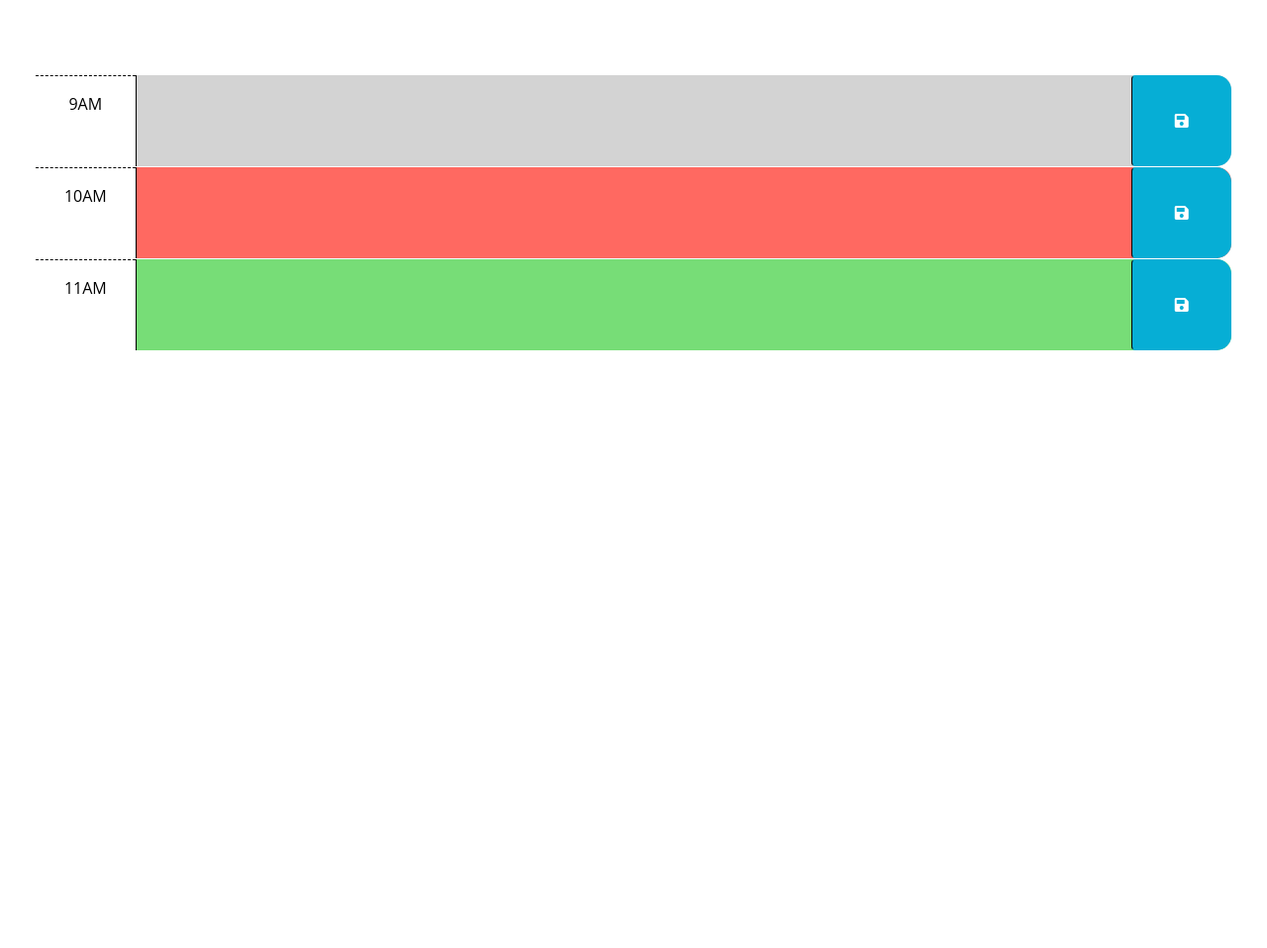
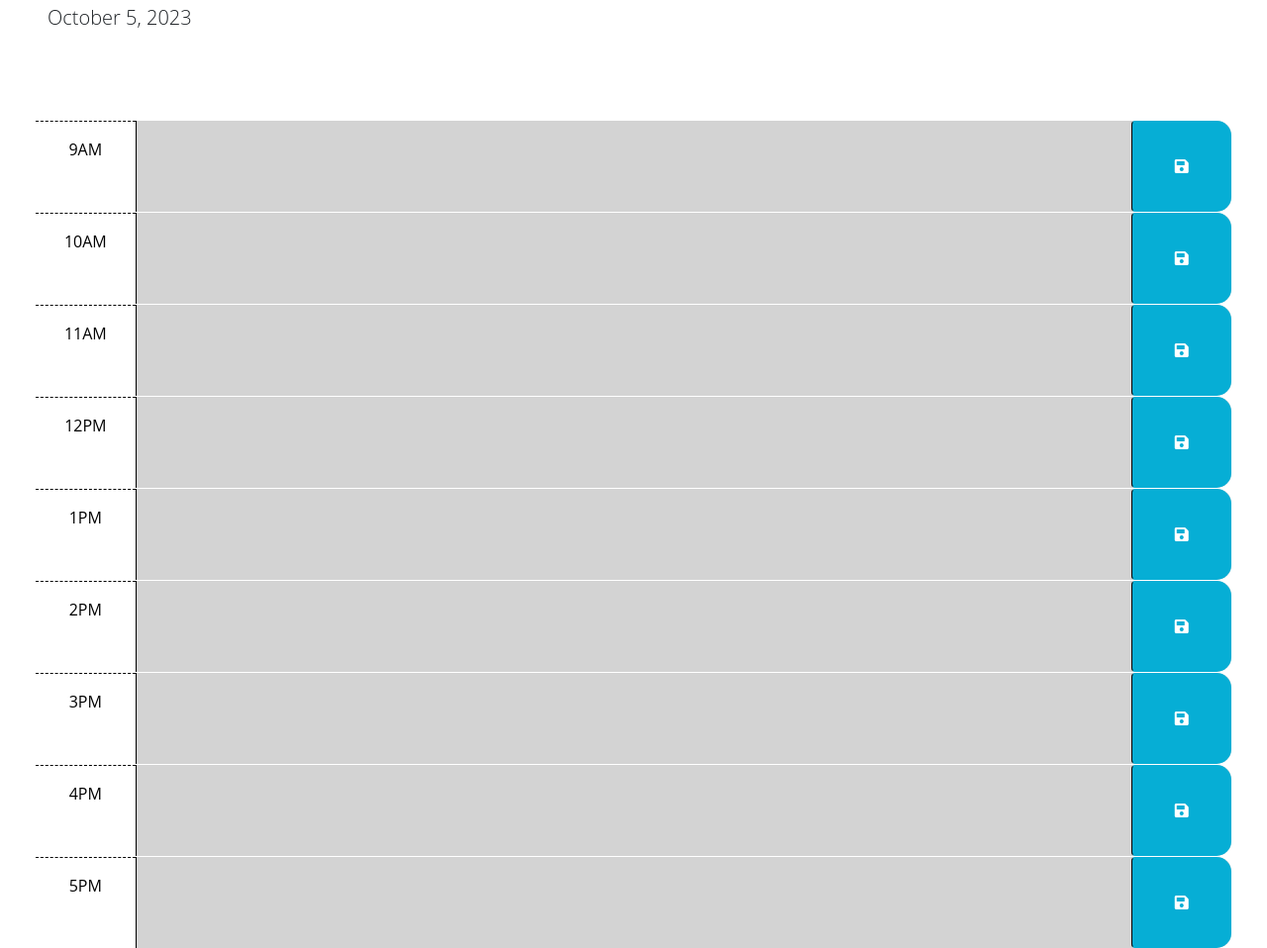
Before and after one commit to stellyes/js-tell-me-my-day, a plain HTML site: page Develop/index.html in a window 1280 px wide. Shown: the part 176-1134 px from the top of the page at 99% size. Before the commit the page ends 800 px from the top, so only its background shows below. Drawn offline with nearby package versions, Linux system fonts and the light colour scheme.

Commit message:
Added logic for date display and calendar 'past, present, future' recoloring feature

```diff
--- a/Develop/index.html
+++ b/Develop/index.html
@@ -31,37 +31,70 @@
       <p id="currentDay" class="lead"></p>
     </header>
     <div class="container-fluid px-5">
-      <!-- Use class for "past", "present", and "future" to apply styles to the
-        time-block divs accordingly. The javascript will need to do this by
-        adding/removing these classes on each div by comparing the hour in the
-        id to the current hour. The html provided below is meant to be an example
-        demonstrating how the css provided can be leveraged to create the
-        desired layout and colors. The html below should be removed or updated
-        in the finished product. Remember to delete this comment once the
-        code is implemented.
-        -->
-
-      <!-- Example of a past time block. The "past" class adds a gray background color. -->
-      <div id="hour-9" class="row time-block past">
+      <div id="hour-9" class="row time-block future">
         <div class="col-2 col-md-1 hour text-center py-3">9AM</div>
         <textarea class="col-8 col-md-10 description" rows="3"> </textarea>
         <button class="btn saveBtn col-2 col-md-1" aria-label="save">
           <i class="fas fa-save" aria-hidden="true"></i>
         </button>
       </div>
-
-      <!-- Example of a present time block. The "present" class adds a red background color. -->
-      <div id="hour-10" class="row time-block present">
+      <div id="hour-10" class="row time-block future">
         <div class="col-2 col-md-1 hour text-center py-3">10AM</div>
         <textarea class="col-8 col-md-10 description" rows="3"> </textarea>
         <button class="btn saveBtn col-2 col-md-1" aria-label="save">
           <i class="fas fa-save" aria-hidden="true"></i>
         </button>
       </div>
-
-      <!-- Example of a future time block. The "future" class adds a green background color. -->
       <div id="hour-11" class="row time-block future">
         <div class="col-2 col-md-1 hour text-center py-3">11AM</div>
+        <textarea class="col-8 col-md-10 description" rows="3"> </textarea>
+        <button class="btn saveBtn col-2 col-md-1" aria-label="save">
+          <i class="fas fa-save" aria-hidden="true"></i>
+        </button>
+      </div>
+
+      <div id="hour-12" class="row time-block future">
+        <div class="col-2 col-md-1 hour text-center py-3">12PM</div>
+        <textarea class="col-8 col-md-10 description" rows="3"> </textarea>
+        <button class="btn saveBtn col-2 col-md-1" aria-label="save">
+          <i class="fas fa-save" aria-hidden="true"></i>
+        </button>
+      </div>
+
+      <div id="hour-13" class="row time-block future">
+        <div class="col-2 col-md-1 hour text-center py-3">1PM</div>
+        <textarea class="col-8 col-md-10 description" rows="3"> </textarea>
+        <button class="btn saveBtn col-2 col-md-1" aria-label="save">
+          <i class="fas fa-save" aria-hidden="true"></i>
+        </button>
+      </div>
+
+      <div id="hour-14" class="row time-block future">
+        <div class="col-2 col-md-1 hour text-center py-3">2PM</div>
+        <textarea class="col-8 col-md-10 description" rows="3"> </textarea>
+        <button class="btn saveBtn col-2 col-md-1" aria-label="save">
+          <i class="fas fa-save" aria-hidden="true"></i>
+        </button>
+      </div>
+
+      <div id="hour-15" class="row time-block future">
+        <div class="col-2 col-md-1 hour text-center py-3">3PM</div>
+        <textarea class="col-8 col-md-10 description" rows="3"> </textarea>
+        <button class="btn saveBtn col-2 col-md-1" aria-label="save">
+          <i class="fas fa-save" aria-hidden="true"></i>
+        </button>
+      </div>
+
+      <div id="hour-16" class="row time-block future">
+        <div class="col-2 col-md-1 hour text-center py-3">4PM</div>
+        <textarea class="col-8 col-md-10 description" rows="3"> </textarea>
+        <button class="btn saveBtn col-2 col-md-1" aria-label="save">
+          <i class="fas fa-save" aria-hidden="true"></i>
+        </button>
+      </div>
+
+      <div id="hour-17" class="row time-block future">
+        <div class="col-2 col-md-1 hour text-center py-3">5PM</div>
         <textarea class="col-8 col-md-10 description" rows="3"> </textarea>
         <button class="btn saveBtn col-2 col-md-1" aria-label="save">
           <i class="fas fa-save" aria-hidden="true"></i>
@@ -70,9 +103,11 @@
     </div>
 
     <script src="https://cdnjs.cloudflare.com/ajax/libs/jquery/3.2.1/jquery.min.js"></script>
-    <script src="https://cdn.jsdelivr.net/npm/dayjs@1.11.3/dayjs.min.js"
-    integrity="sha256-iu/zLUB+QgISXBLCW/mcDi/rnf4m4uEDO0wauy76x7U="
-    crossorigin="anonymous"></script>
+    <script
+      src="https://cdn.jsdelivr.net/npm/dayjs@1.11.3/dayjs.min.js"
+      integrity="sha256-iu/zLUB+QgISXBLCW/mcDi/rnf4m4uEDO0wauy76x7U="
+      crossorigin="anonymous"
+    ></script>
 
     <script src="script.js"></script>
   </body>
--- a/Develop/script.js
+++ b/Develop/script.js
@@ -1,23 +1,36 @@
+var currentTime = $("#currentDay"); // Parent
+
 // Wrap all code that interacts with the DOM in a call to jQuery to ensure that
 // the code isn't run until the browser has finished rendering all the elements
 // in the html.
 $(function () {
-  // TODO: Add a listener for click events on the save button. This code should
-  // use the id in the containing time-block as a key to save the user input in
-  // local storage. HINT: What does `this` reference in the click listener
-  // function? How can DOM traversal be used to get the "hour-x" id of the
-  // time-block containing the button that was clicked? How might the id be
-  // useful when saving the description in local storage?
-  //
+  // Store entry in local data
+  $(".fa-save").on("click", function () {
+    var saveNoteID = $(this).parent().parent().attr("id"); // GETS HOUR-# ID
+    var saveNote = $(`#${saveNoteID}`).children(".description").text(); // how to get value ?
+    localStorage.setItem(saveNoteID, saveNote);
+  });
+
   // TODO: Add code to apply the past, present, or future class to each time
   // block by comparing the id to the current hour. HINTS: How can the id
   // attribute of each time-block be used to conditionally add or remove the
   // past, present, and future classes? How can Day.js be used to get the
   // current hour in 24-hour time?
-  //
+
+  var now = dayjs().format("HH");
+  for (var i = 9; i < 18; i++) {
+    // All elements are default class "future", gets adjusted based on dayjs() time
+    if (now > i) {
+      $(`#hour-${i}`).removeClass("future").addClass("past");
+    } else if (now == i) {
+      $(`#hour-${i}`).removeClass("future").addClass("present");
+    }
+  }
+
   // TODO: Add code to get any user input that was saved in localStorage and set
   // the values of the corresponding textarea elements. HINT: How can the id
   // attribute of each time-block be used to do this?
-  //
+
   // TODO: Add code to display the current date in the header of the page.
+  currentTime.text(dayjs().format("MMMM D, YYYY"));
 });
```
